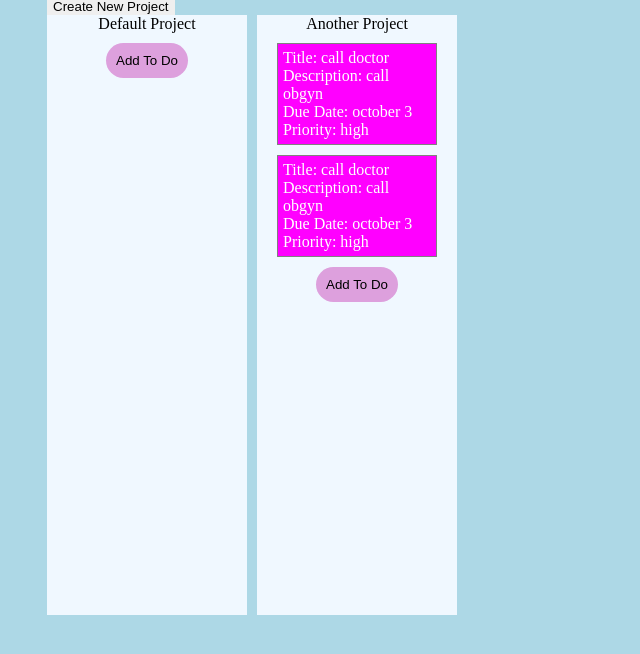
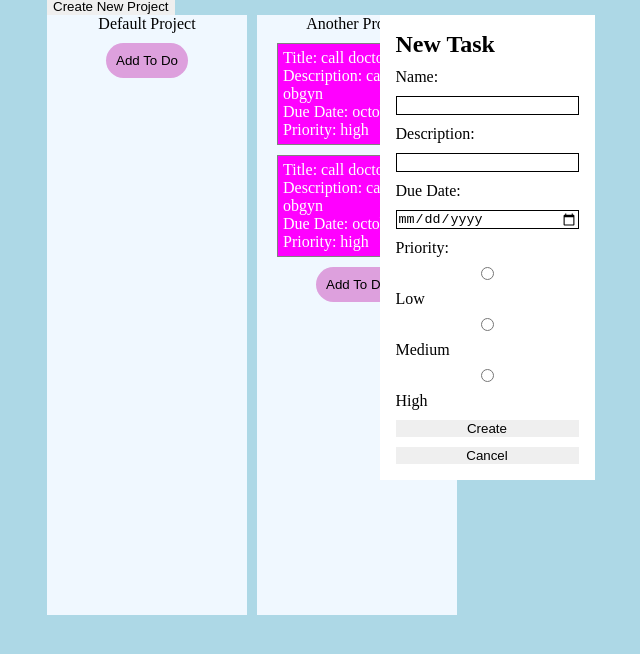
Before and after one commit to sinduraravichandran/todo-list, a website built with webpack: page src/index.html in a window 1280 px wide. Shown: the part 40-694 px from the top of the page, without its empty margins (153-793 px from the left). Built offline with nearby package versions, Linux system fonts and the light colour scheme.

Commit message:
added selectors of all dialog inputs

```diff
--- a/src/dashboard.js
+++ b/src/dashboard.js
@@ -12,18 +12,24 @@ const taskDialog = document.getElementById("task-dialog");
 const createTaskDialogButton = document.getElementById("create-task-dialog-btn");
 const cancelTaskDialogButton = document.getElementById("cancel-task-dialog-btn");
 const tasktNameInput = document.getElementById("task-name");
+const taskDescription = document.getElementById("task-description");
+const taskDueDate = document.getElementById("task-due-date");
+const taskPriority = document.querySelectorAll('input[name="task-priority"]');
+
 
 //bind events
 export function bindEvents() {
+    newProjectButton.addEventListener("click", openProjectDialog);
+    createProjectDialogButton.addEventListener("click", createProjectUI);
+    cancelProjectDialogButton.addEventListener("click", closeProjectDialog);
+
+
     content.addEventListener("click", (event) => {
         console.log(event.target)
         if (event.target.classList.contains("addToDoButton")) {
-            taskDialog.showModal()
+            taskDialog.showModal();
             return;
-        } else if (event.target.id === "cancel-task-dialog-btn") {
-            taskDialog.close();
         }
-
     })
     }
 
@@ -52,13 +58,14 @@ function closeTaskDialog() {
 
 function createTaskUI() {
 
+    addToDo()
     addProject(projectNameInput.value);
     projectNameInput.innerText = '';
     projectDialog.close();
     renderProjects();
 }
 
-bindEvents()
+bindEvents();
 
 //get projects & display on the UI
 export function renderProjects() {
--- a/src/index.html
+++ b/src/index.html
@@ -24,15 +24,12 @@
             <label for="task-due-date">Due Date:</label>
             <input type="date" id="task-due-date">
             <label for="task-priority">Priority:</label>
-            <label>
-                <input type="radio" name="task-priority" value="low">Low
-            </label>
-            <label>
-                <input type="radio" name="task-priority" value="medium">Medium
-            </label>
-            <label>
-                <input type="radio" name="task-priority" value="medium">High
-            </label>
+            <input type="radio" id="low" name="task-priority" value="low">
+            <label for="low">Low</label>
+            <input type="radio" id="medium" name="task-priority" value="medium">
+            <label for="medium">Medium</label>
+            <input type="radio" id="high" name="task-priority" value="high">
+            <label for="high">High</label>
             <button id="create-task-dialog-btn">Create</button>
             <button id="cancel-task-dialog-btn">Cancel</button>
         </dialog>
--- a/src/style.css
+++ b/src/style.css
@@ -27,6 +27,10 @@ body {
 
 }
 
+input {
+    border: 1px black solid;
+}
+
 .item {
     width: 80%;
     background-color: magenta;
@@ -44,6 +48,8 @@ body {
 
 dialog {
     margin: auto;
-    width: 30%;
-    height: 30%;
+    display: flex;
+    flex-direction: column;
+    justify-content: center;
+    gap: 10px;
 }
```
